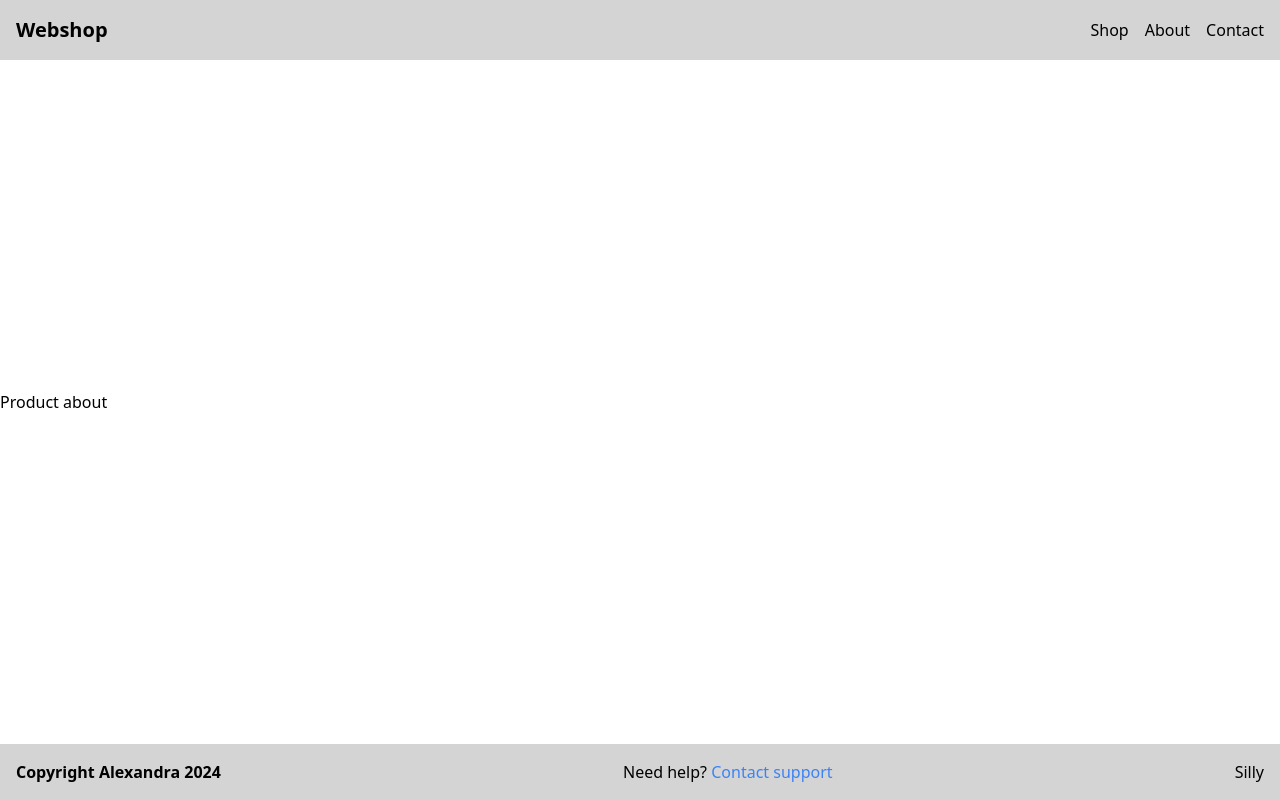
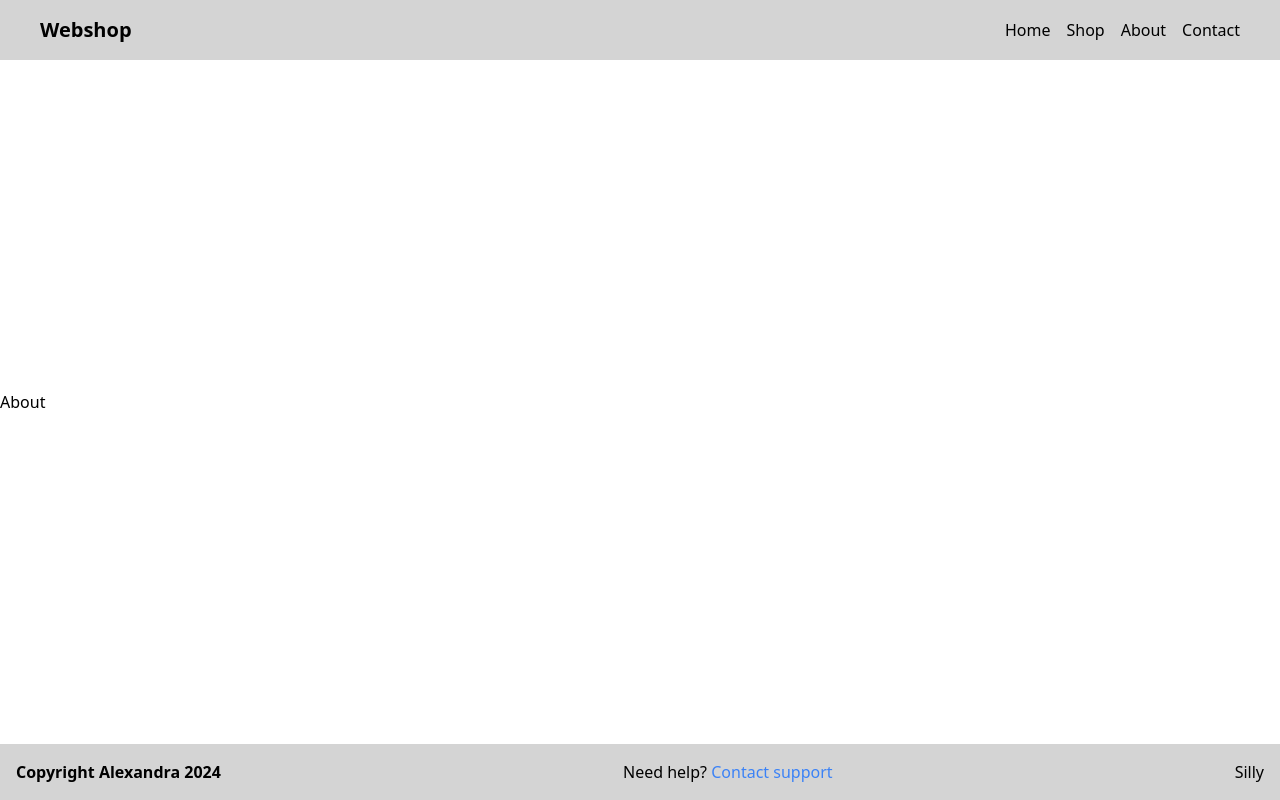
Before and after one commit to Maje97/webshop2024, a Next.js app: page /about in a window 1280 px wide. Built offline with nearby package versions, Linux system fonts and the light colour scheme.

Commit message:
Added about and contact pages. Styled product list.

```diff
--- a/src/app/(shop)/products/page.tsx
+++ b/src/app/(shop)/products/page.tsx
@@ -77,13 +77,13 @@ export default function Products() {
 
     return (
         <div>
-            <h1>Products</h1>
+            <h1 className="my-4 text-center font-semibold underline text-2xl">Products</h1>
             <div className="flex flex-row justify-center flex-wrap gap-2">
                 {products.products.map((value) => (
-                    <div key={Math.random()} className="p-2 flex flex-col grow border-2 border-black">
-                        <img src={value.images[0]} alt={`Image of ${value.title}`} className="w-28" />
+                    <div key={Math.random()} className="p-2 w-40 flex flex-col justify-center text-center shadow hover:bg-slate-300 hover:cursor-pointer">
+                        <img src={value.images[0]} alt={`Image of ${value.title}`} className="object-contain size-36" />
                         <p>{value.title}</p>
-                        <p>{value.price}</p>
+                        <p>${value.price}</p>
                     </div>
                 ))}
             </div>
--- /dev/null
+++ b/src/app/about/page.tsx
@@ -0,0 +1,5 @@
+import React from "react";
+
+export default function Home() {
+    return <h1>About</h1>
+}
--- /dev/null
+++ b/src/app/contact/page.tsx
@@ -0,0 +1,5 @@
+import React from "react";
+
+export default function Home() {
+    return <h1>Contact</h1>
+}
--- a/src/components/Header.tsx
+++ b/src/components/Header.tsx
@@ -6,12 +6,13 @@ export default function Header() {
     const router = useRouter();
 
     return (
-        <header className="p-4 flex flex-row justify-between bg-neutral-300">
+        <header className="py-4 px-10 flex flex-row justify-between bg-neutral-300">
             <h1 className="font-extrabold text-xl">Webshop</h1>
             <nav className="flex flex-row gap-4">
+                <button onClick={() => router.push("/")}>Home</button>
                 <button onClick={() => router.push("/products")}>Shop</button>
-                <button onClick={() => router.push("/products")}>About</button>
-                <button onClick={() => router.push("/products")}>Contact</button>
+                <button onClick={() => router.push("/about")}>About</button>
+                <button onClick={() => router.push("/contact")}>Contact</button>
             </nav>
         </header>
     )
--- a/src/hooks/useFetch.ts
+++ b/src/hooks/useFetch.ts
@@ -65,7 +65,7 @@ export default function useFetch(URL: string) {
         "total": 194,
         "skip": 0,
         "limit": 30
-      });
+    });
     const [isLoading, setIsLoading] = useState(false);
 
     useEffect(() => {
```
